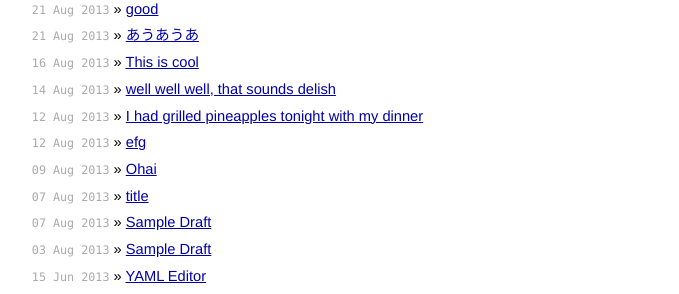
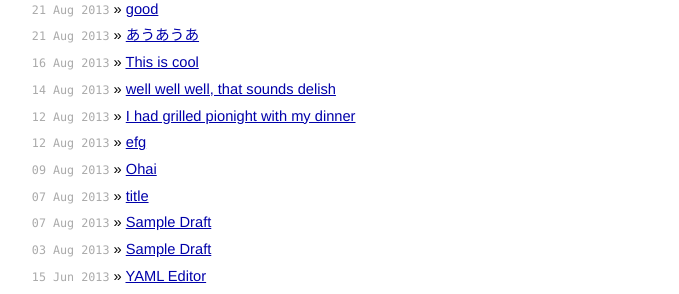
Before and after one commit to alagu/pagoda-demo-blog, a Jekyll site: the page built from index.html, in a window 1280 px wide. Shown: the part 562-856 px from the top of the page, without its empty margins (300-979 px from the left). Built offline with Jekyll 4.4.1, drawn with Linux system fonts in a browser that asks for light colours; Markdown is read by kramdown in place of the engine named in the settings.

Commit message:
Changed 2013-08-12-i-had-grilled-pineapples-tonight-with-my-dinner.md

```diff
--- a/_posts/2013-08-12-i-had-grilled-pineapples-tonight-with-my-dinner.md
+++ b/_posts/2013-08-12-i-had-grilled-pineapples-tonight-with-my-dinner.md
@@ -1,6 +1,7 @@
 ---
-title: I had grilled pineapples tonight with my dinner
+title: I had grilled pionight with my dinner
 layout: post
 published: true
 ---
-What did you eat for dinner?  Sam also grilled red peppers and zucchini.  But come on!  Grilled pineapple!  Yum!
+What did you eat for dinner?  Sam also grilled red p
+s and zucchini.  But come on!  Grilled pineapple!  Yum!
```
